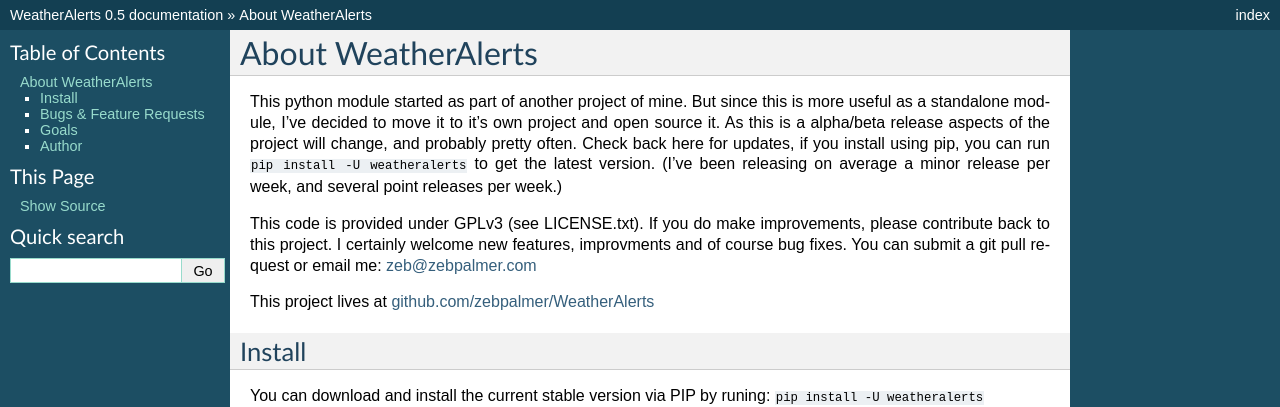
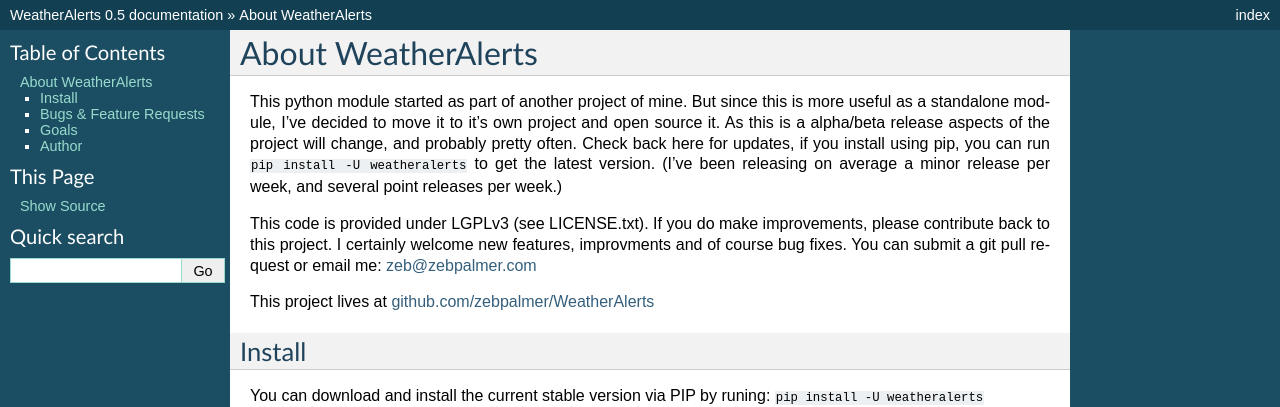
Before and after one commit to zebpalmer/WeatherAlerts, a Sphinx documentation site: the page built from docs/index.rst, in a window 1280 px wide. Shown: the top 407 px of the page. Built offline with Sphinx 7.4.7, drawn with Linux system fonts in a browser that asks for light colours.

Commit message:
license change

```diff
--- a/README.rst
+++ b/README.rst
@@ -31,7 +31,7 @@
 Since this project gets it's data from the National Weather Service XML/CAP feed, it's free and straight from the source.
 Other modules I've seen (or written) get data from 3rd parties that require an API key which in many cases requires a subscription or imposes restrictions on use.
 
-This code is provided under GPLv3 (see LICENSE.txt). If you do make improvements, please contribute back to this project. I certainly welcome new features, improvments and of course bug fixes. You can submit a git pull request or email me: zeb@zebpalmer.com
+This code is provided under LGPLv3 (see LICENSE.txt). If you do make improvements, please contribute back to this project. I certainly welcome new features, improvments and of course bug fixes. You can submit a git pull request or email me: zeb@zebpalmer.com
 
 This project lives at `github.com/zebpalmer/WeatherAlerts <http://github.com/zebpalmer/WeatherAlerts>`_  For current documentation, visit the online docs at http://weatheralerts.readthedocs.org/
 
--- a/docs/changelog.rst
+++ b/docs/changelog.rst
@@ -6,6 +6,7 @@
 * complete rewrite
 * improved API organization
 * improved documentation
+* relicensed under LGPLv3
 
 
 **v0.4.8**
--- a/docs/index.rst
+++ b/docs/index.rst
@@ -3,7 +3,7 @@
 
 This python module started as part of another project of mine. But since this is more useful as a standalone module, I've decided to move it to it's own project and open source it. As this is a alpha/beta release aspects of the project will change, and probably pretty often. Check back here for updates, if you install using pip, you can run ``pip install -U weatheralerts`` to get the latest version. (I've been releasing on average a minor release per week, and several point releases per week.)
 
-This code is provided under GPLv3 (see LICENSE.txt). If you do make improvements, please contribute back to this project. I certainly welcome new features, improvments and of course bug fixes. You can submit a git pull request or email me: zeb@zebpalmer.com
+This code is provided under LGPLv3 (see LICENSE.txt). If you do make improvements, please contribute back to this project. I certainly welcome new features, improvments and of course bug fixes. You can submit a git pull request or email me: zeb@zebpalmer.com
 
 This project lives at `github.com/zebpalmer/WeatherAlerts <http://github.com/zebpalmer/WeatherAlerts>`_
 
```
Also changed, not shown: LICENSE.txt.
